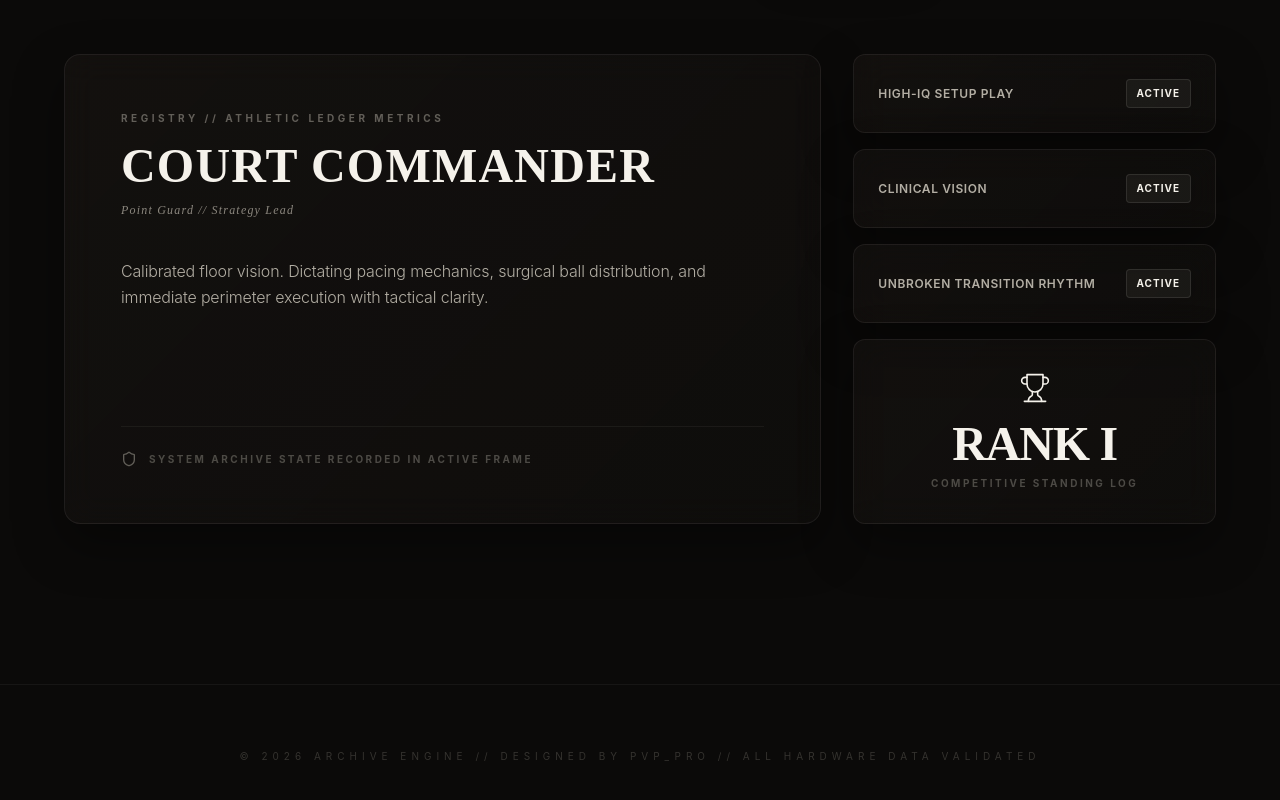
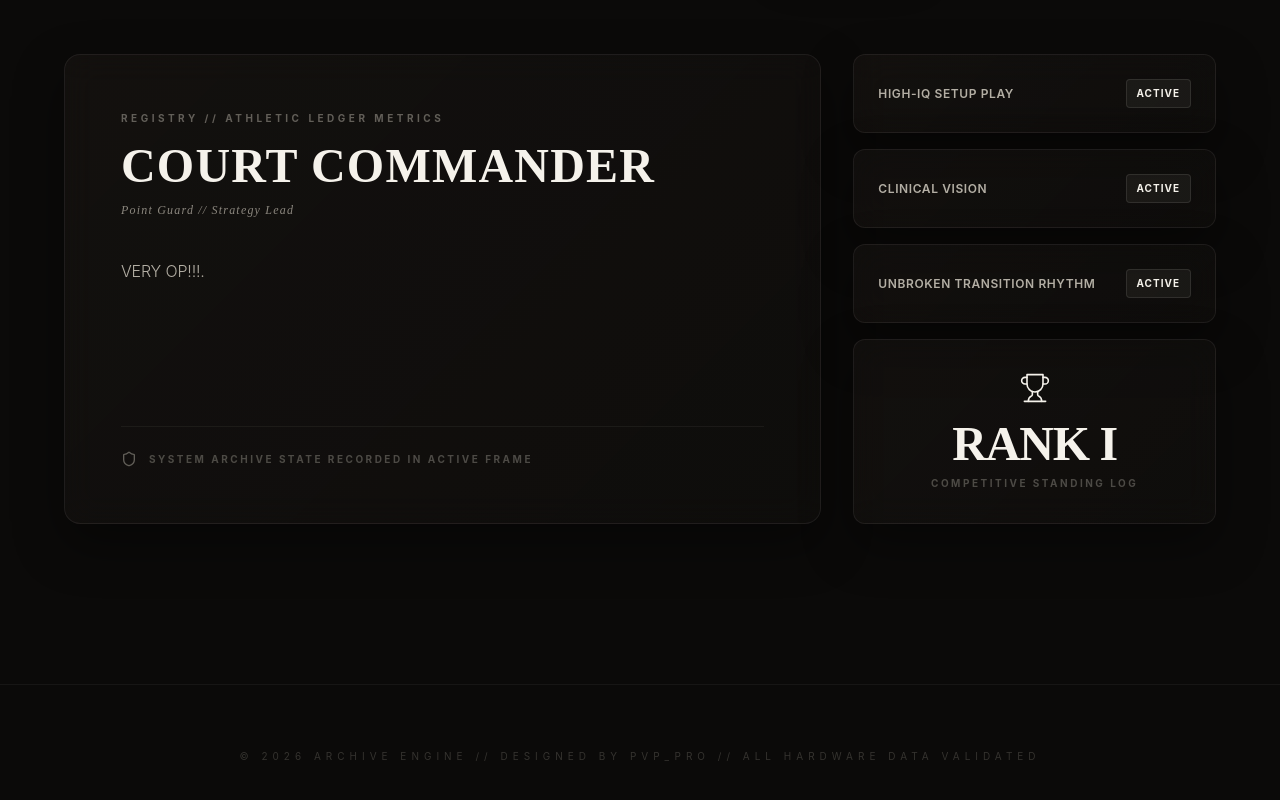
Before and after one commit to Slayers-001/between_who_i_was, a Next.js app: page / in a window 1280 px wide. Shown: the part 2236-3036 px from the top of the page. Built offline with nearby package versions, Linux system fonts and the light colour scheme.

Commit message:
Update Athletics.jsx

```diff
--- a/src/components/Athletics.jsx
+++ b/src/components/Athletics.jsx
@@ -8,19 +8,19 @@ export default function Athletics() {
     basketball: {
       title: "COURT COMMANDER",
       role: "Point Guard // Strategy Lead",
-      summary: "Calibrated floor vision. Dictating pacing mechanics, surgical ball distribution, and immediate perimeter execution with tactical clarity.",
+      summary: "VERY OP!!!.",
       metrics: ["High-IQ Setup Play", "Clinical Vision", "Unbroken Transition Rhythm"]
     },
     swimming: {
       title: "AQUATIC MASTER",
       role: "Freestyle Speed Catalyst",
-      summary: "High-cadence hydrodynamics. Fluid catch dynamics mixed with massive lung threshold capacity management to conquer sprint pacing profiles.",
+      summary: "Good Enough to get selected in CBSE clusters.",
       metrics: ["Aerobic Engine Max", "Precision Flip Turns", "Explosive Blocks Drive"]
     },
     skating: {
       title: "VELOCITY CARVER",
       role: "Track Line Strategist",
-      summary: "Cornering physics. Absolute lateral edge distribution control around banked racing lines with precise weight distribution loops.",
+      summary: "I dont know much about it but she is really good at it.",
       metrics: ["Max Lean Velocity", "Cross-Over Cadence", "Track Line Mastery"]
     }
   };
```
